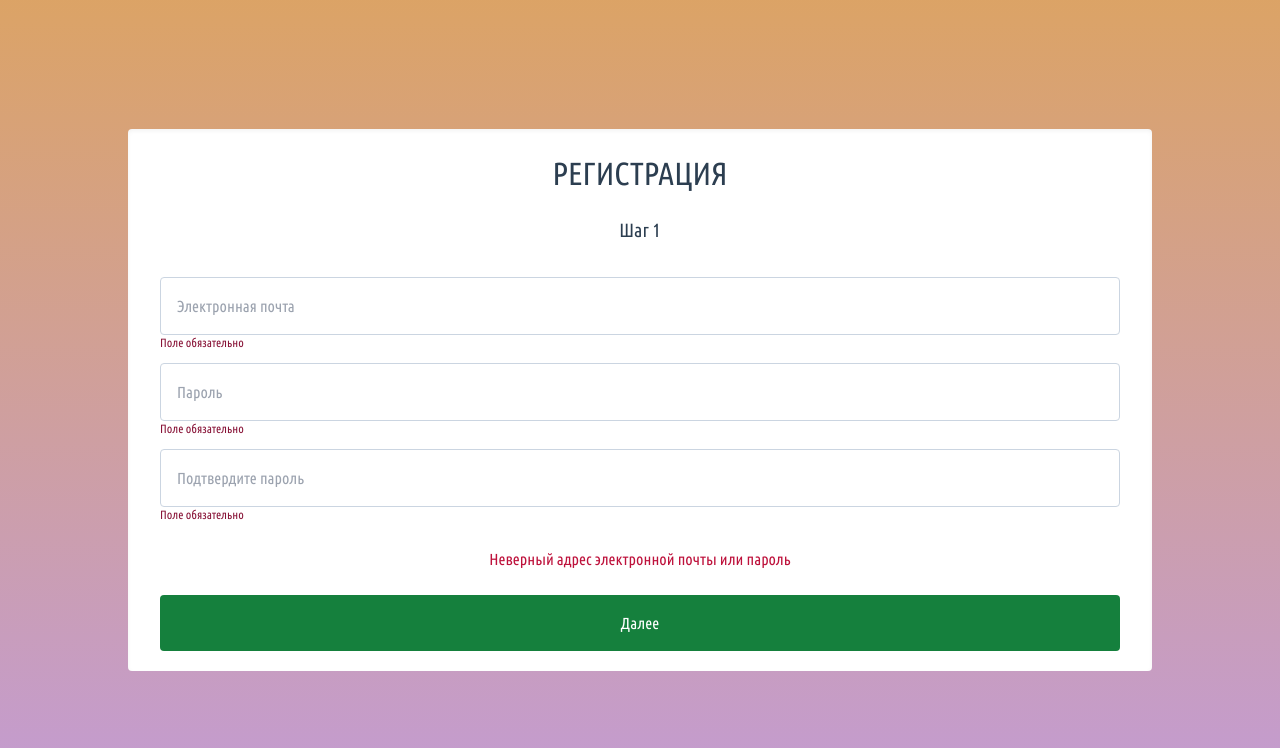
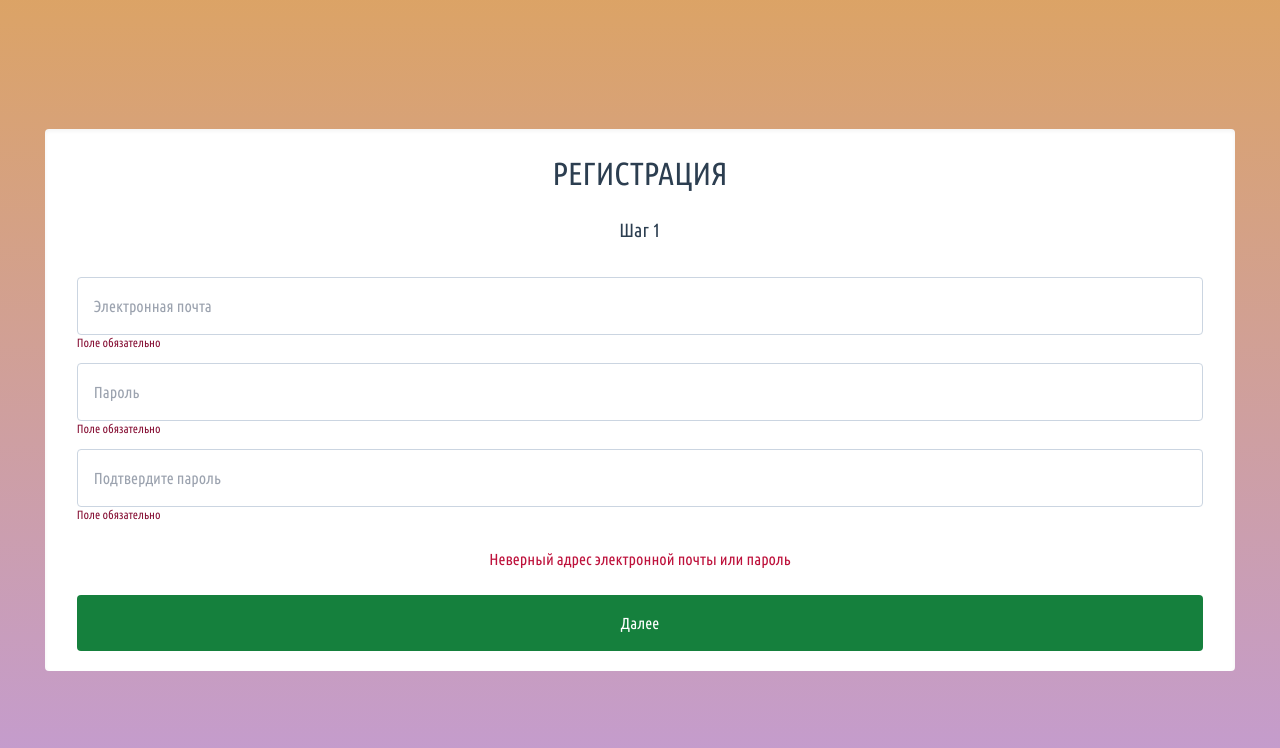
Before and after one commit to aszxqaz/messsenger-tailwind, a React (Vite) app: page / in a window 1280 px wide. Shown: the top 748 px of the page. Built offline with nearby package versions, Linux system fonts and the light colour scheme; no server answers.

Commit message:
fsdfsdfsdf

```diff
--- a/src/pages/Authentication/Login.jsx
+++ b/src/pages/Authentication/Login.jsx
@@ -17,7 +17,7 @@ const Wrapper = tw.div`
     flex items-center justify-center bg-transparent h-full
 `;
 const Form = tw.form`
-    my-auto mx-auto text-center relative w-4/5
+    text-center relative w-[calc(93%)]
 `;
 
 const Card = tw.fieldset`
```
